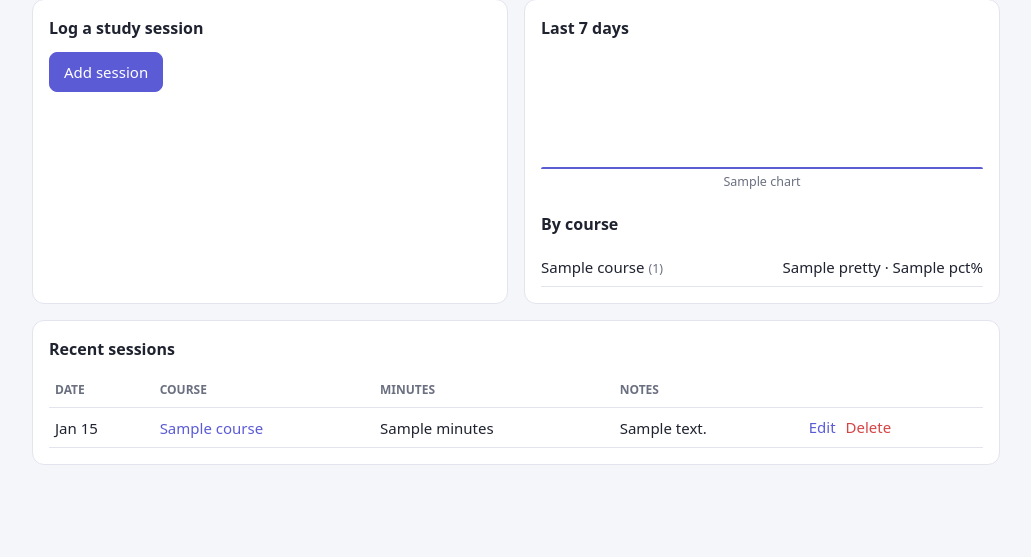
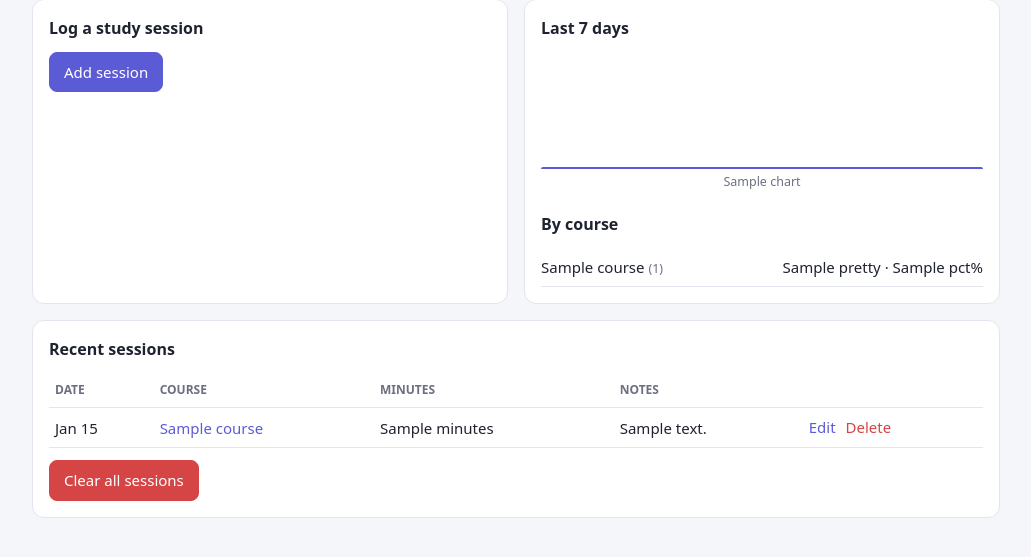
Before and after one commit to AnuskaSharma1/studylog, a Django app: template tracker/templates/tracker/dashboard.html in a window 1280 px wide. Shown: the part 243-800 px from the top of the page, without its empty margins (124-1155 px from the left). Run offline with Django 5.2, Linux system fonts and the light colour scheme; the template is opened without the code that fills it: most values are stand-ins (such as "Sample title", 1, 10 or a date in 2020); form fields are guessed from the names that the template uses.

Commit message:
Added buttons for the clear all session - feature project

```diff
--- a/tracker/static/tracker/style.css
+++ b/tracker/static/tracker/style.css
@@ -34,3 +34,4 @@ th { font-size:12px; color:var(--muted); text-transform:uppercase; }
 .msg.error { background:#fbe9e9; color:#a12c2c; } .msg.info { background:#e9ecfb; color:#3b3ba0; }
 .err { color:#d64545; font-size:13px; margin:-6px 0 8px; }
 .muted { color:var(--muted); } small { color:var(--muted); } .narrow { max-width:460px; }
+button.danger { margin-top:12px; background:#d64545; border-color:#d64545; color:#fff; }
--- a/tracker/templates/tracker/dashboard.html
+++ b/tracker/templates/tracker/dashboard.html
@@ -44,5 +44,12 @@
 <section class="panel">
   <h2>Recent sessions</h2>
   {% include "tracker/_table.html" %}
+    {% if sessions %}
+    <form method="post" action="{% url 'tracker:clear' %}"
+          onsubmit="return confirm('Delete ALL sessions? This cannot be undone.')">
+      {% csrf_token %}
+      <button class="danger">Clear all sessions</button>
+    </form>
+  {% endif %}
 </section>
 {% endblock %}
--- a/tracker/urls.py
+++ b/tracker/urls.py
@@ -11,4 +11,5 @@ urlpatterns = [
     path("course/<str:course>/", views.course_detail, name="course"),
     path("goal/", views.update_goal, name="goal"),
     path("export.csv", views.export_csv, name="export"),
+    path("clear/", views.clear_sessions, name="clear"),
 ]
--- a/tracker/views.py
+++ b/tracker/views.py
@@ -135,3 +135,9 @@ def export_csv(request):
     for s in StudySession.objects.order_by("date"):
         writer.writerow([s.date, s.course, s.minutes, s.notes])
     return response
+
+@require_POST
+def clear_sessions(request):
+    count, _ = StudySession.objects.all().delete()
+    messages.info(request, f"Cleared {count} session{'s' if count != 1 else ''}.")
+    return redirect("tracker:dashboard")
```
Also changed, not shown: tracker/tests.py (+8 -0 lines).
